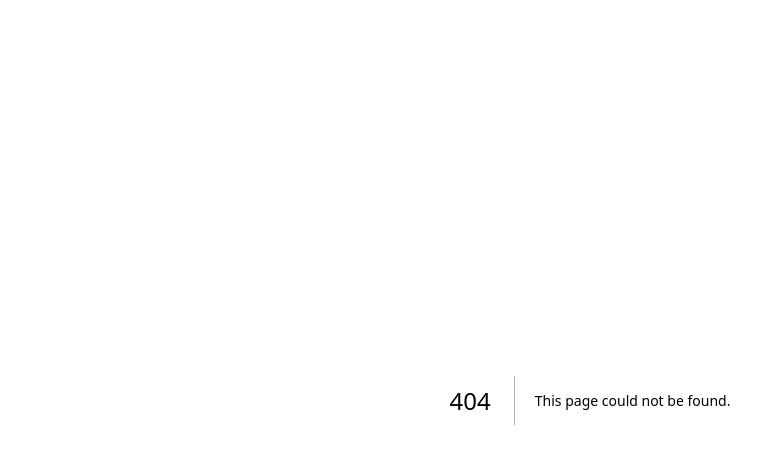
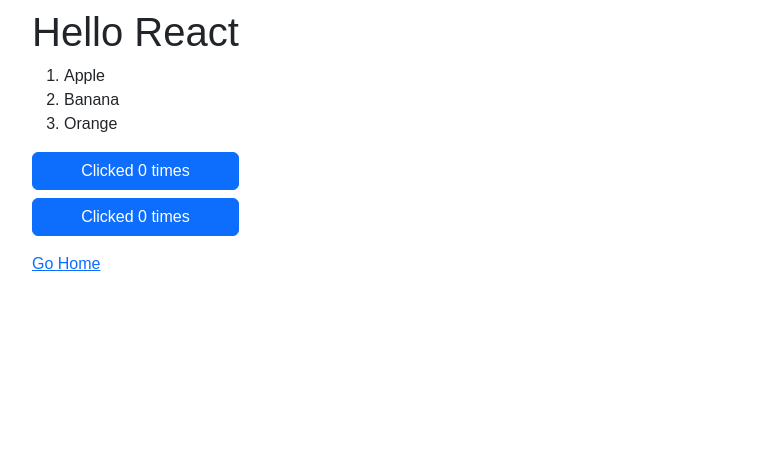
Before and after one commit to mattantonelli/react-practice, a Next.js app: page /quick-start in a window 1280 px wide. Before the commit this address had no page. Shown: the top 464 px of the page, without its empty margins (50-811 px from the left). Built offline with nearby package versions, Linux system fonts and the light colour scheme.

Commit message:
Finish Quick Start tutorial
Adds the contents from the Quick Start tutorial. Sets up the layout
and uses the home page to link to the tutorial page.

```diff
--- /dev/null
+++ b/components/counter-button.jsx
@@ -0,0 +1,7 @@
+export default function CounterButton({ count, onClick }) {
+  return (
+    <button onClick={onClick} className="btn btn-primary mb-2">
+      Clicked {count} times
+    </button>
+  );
+}
--- /dev/null
+++ b/components/fruit-list.jsx
@@ -0,0 +1,7 @@
+export default function FruitList({ fruits }) {
+  return (
+    <ol>
+      {fruits.map((fruit) => <li key={fruit.id}>{fruit.name}</li>)}
+    </ol>
+  );
+}
--- /dev/null
+++ b/components/layout.jsx
@@ -0,0 +1,13 @@
+import Head from "next/head";
+
+export default function Layout({ children }) {
+  return (
+    <>
+      <Head>
+        <title>React Practice</title>
+        <meta name="viewport" content="width=device-width, initial-scale=1" />
+      </Head>
+      <main className="container mt-2">{children}</main>
+    </>
+  );
+}
--- /dev/null
+++ b/pages/quick-start.jsx
@@ -0,0 +1,40 @@
+import CounterButton from '@/components/counter-button';
+import FruitList from '@/components/fruit-list';
+import Layout from '@/components/layout';
+import Head from 'next/head';
+import Link from 'next/link';
+import { useState } from 'react';
+
+export default function Home() {
+  const [count, setCount] = useState(0);
+
+  function handleClick() {
+    setCount(count + 1);
+  }
+
+  const fruits = [
+    { id: 1, name: "Apple" },
+    { id: 2, name: "Banana" },
+    { id: 3, name: "Orange" }
+  ];
+
+  return (
+    <Layout>
+      <Head>
+        <title>Quick Start</title>
+      </Head>
+      <div className="d-inline-flex flex-column">
+        <h1>Hello React</h1>
+
+        <FruitList fruits={fruits}></FruitList>
+
+        <div className="d-flex flex-column">
+          <CounterButton count={count} onClick={handleClick} />
+          <CounterButton count={count} onClick={handleClick} />
+        </div>
+
+        <Link href="/" className="mt-2">Go Home</Link>
+      </div>
+    </Layout>
+  )
+}
```
Also changed, not shown: pages/index.jsx (+9 -10 lines).
